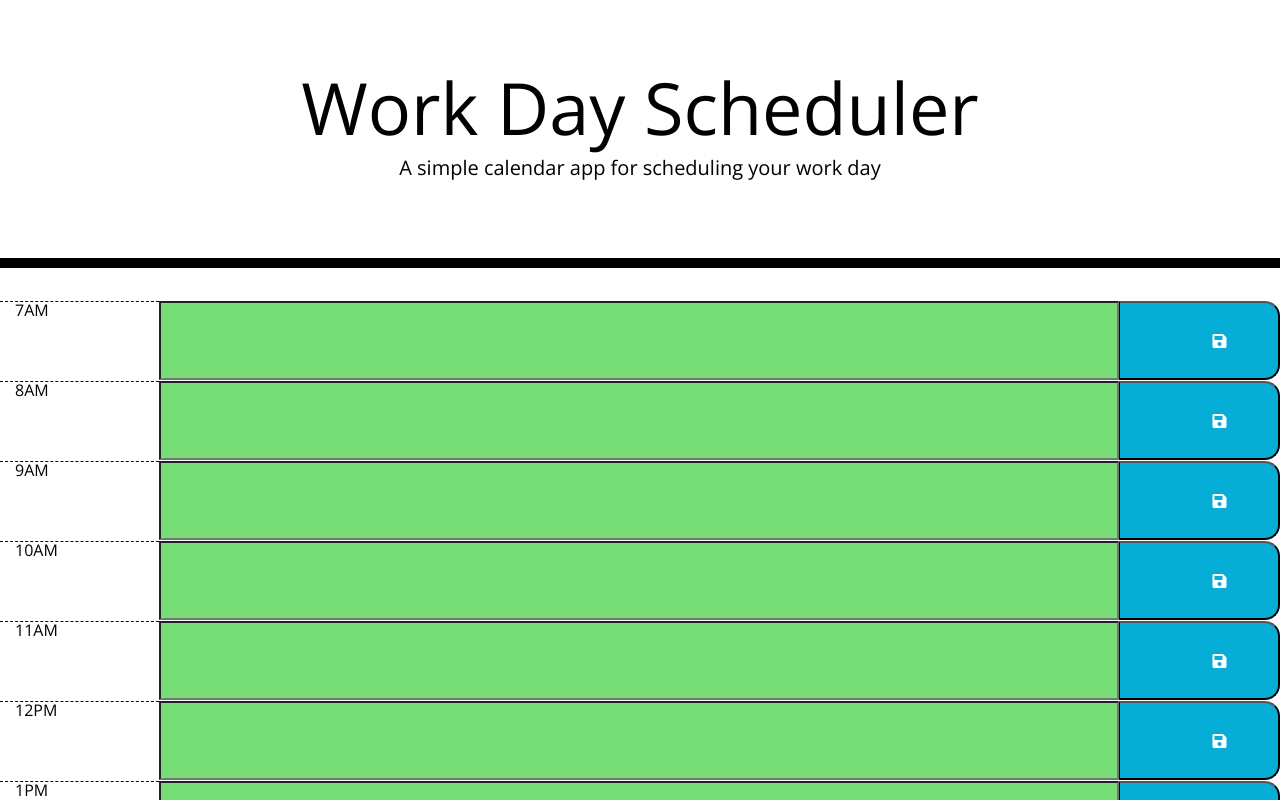
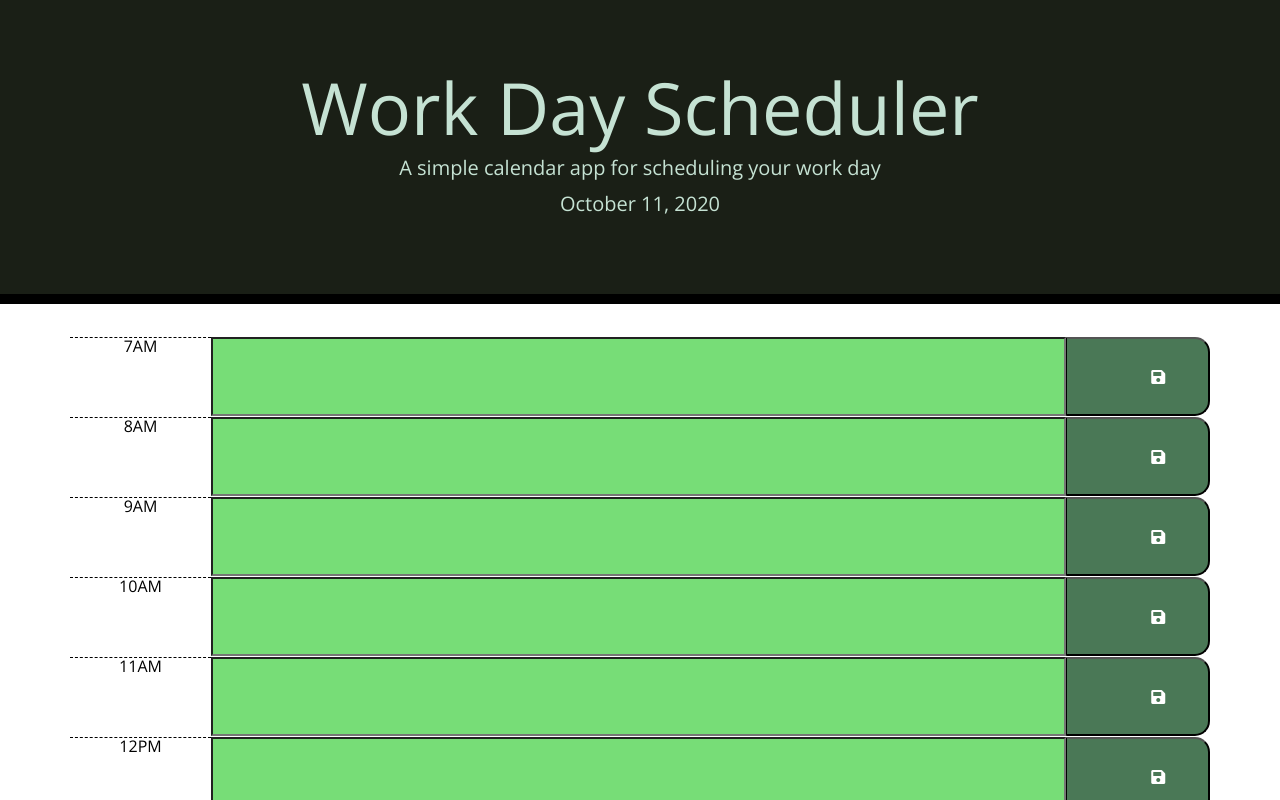
Before and after one commit to mattyparty/05_third_party_apis, a plain HTML site: page index.html in a window 1280 px wide. Shown: the top 800 px of the page. Drawn offline with nearby package versions, Linux system fonts and the light colour scheme.

Commit message:
Css Tweaks, Java Tweaks, Added Picture for Readme

```diff
--- a/script.js
+++ b/Assets/script.js
@@ -27,10 +27,13 @@ $(document).ready(function () {
     var thisinputid = $(this).siblings(".event").attr("id");
     //setting local storage  - localstorage.setitem(key,Value)
     localStorage.setItem(thisinputid, scheduledata);
-    console.log(scheduledata);
-    console.log(thisinputid);
-    console.log($(this));
   });
+  //Function to display current day
+  function CurrentDay() {
+    CurrentDate = moment().format("LL");
+    $("#currentDay").text(CurrentDate);
+  }
 
   calenderstorageinputs();
+  CurrentDay();
 });
--- a/style.css
+++ b/Assets/style.css
@@ -2,6 +2,7 @@ body {
   font-family: "Open Sans", sans-serif;
   font-size: 16px;
   line-height: 1;
+  background-color: white;
 }
 
 textarea {
@@ -15,8 +16,8 @@ textarea {
 
 .jumbotron {
   text-align: center;
-  background-color: transparent;
-  color: black;
+  background-color: #1a1f16;
+  color: #c5e2d3;
   border-radius: 0;
   border-bottom: 10px solid black;
 }
@@ -40,6 +41,7 @@ textarea {
   background-color: #ffffff;
   color: #000000;
   border-top: 1px dashed #000000;
+  text-align: center;
 }
 
 .past {
@@ -61,7 +63,7 @@ textarea {
   border-left: 1px solid black;
   border-top-right-radius: 15px;
   border-bottom-right-radius: 15px;
-  background-color: #06aed5;
+  background-color: #4a7856;
   color: white;
 }
 
--- a/index.html
+++ b/index.html
@@ -18,7 +18,7 @@
       href="https://fonts.googleapis.com/css?family=Open+Sans&display=swap"
       rel="stylesheet"
     />
-    <link rel="stylesheet" href="style.css" />
+    <link rel="stylesheet" href="./Assets/style.css" />
     <title>Work Day Scheduler</title>
   </head>
 
@@ -27,9 +27,10 @@
       <h1 class="display-3">Work Day Scheduler</h1>
       <p class="lead">A simple calendar app for scheduling your work day</p>
       <p id="currentDay" class="lead"></p>
+      <p id="currentTime" class="lead"></p>
     </header>
 
-    <div class="container-fluid" id="scheduler">
+    <div class="container" id="scheduler">
       <!-- put all the html elements in this container -->
       <div class="row">
         <div class="hour col">7AM</div>
@@ -62,6 +63,7 @@
           <i class="fas fa-save"></i>
         </button>
       </div>
+
       <!-- Break -->
       <div class="row">
         <div class="hour col">11AM</div>
@@ -123,7 +125,7 @@
     </div>
 
     <script src="https://code.jquery.com/jquery-3.4.1.min.js"></script>
-    <script type="text/javascript" src="/script.js"></script>
+    <script src="./Assets/script.js"></script>
     <script src="https://cdnjs.cloudflare.com/ajax/libs/moment.js/2.24.0/moment.min.js"></script>
   </body>
 </html>
```
Also changed, not shown: Assets/Week5Assignment.png (added).
